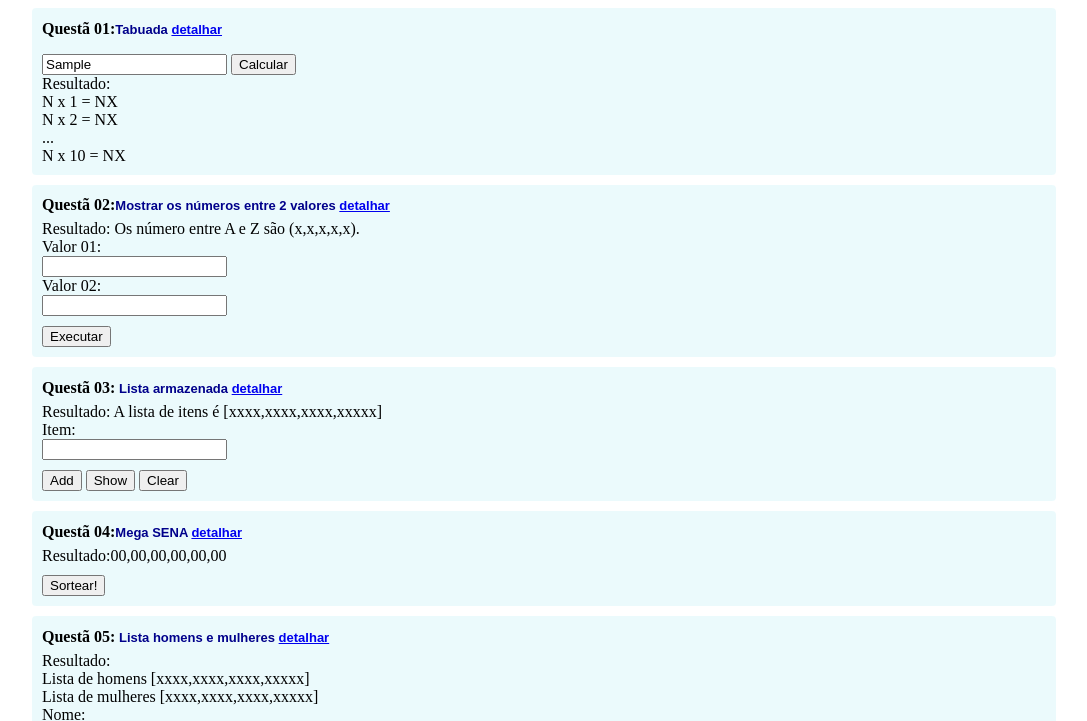
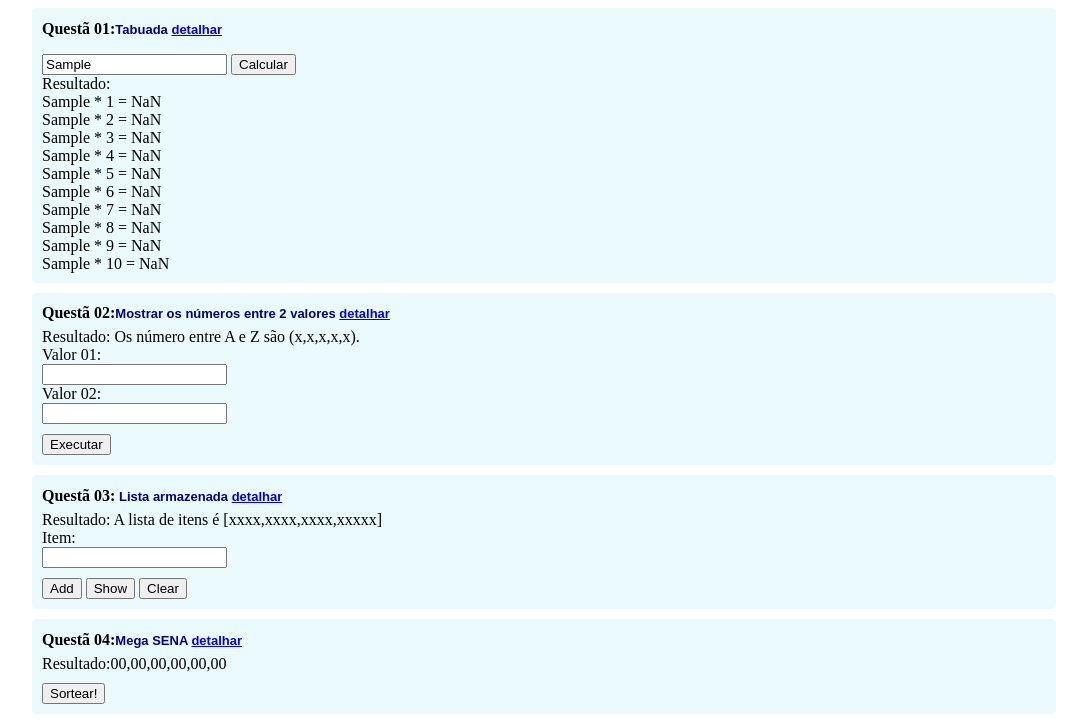
Before and after one commit to luiz87/turma-141012, a plain HTML site: page aulas/aula-0706.html in a window 1280 px wide. Both pictures are taken after typing "Sample" into the empty fields and a click on the button "Calcular". Shown: the top 721 px of the page, without its empty margins (96-1183 px from the left). Drawn offline with Linux system fonts and the light colour scheme.

Commit message:
Imprimindo o resultado da Questão 01

```diff
--- a/aulas/aula-0706.html
+++ b/aulas/aula-0706.html
@@ -107,7 +107,7 @@
             </h1>
             <input type="text" id="nuTabuada" style="display: inline">
             <input type="button" value="Calcular" onclick="tabuadaQ1()">
-            <p id="">Resultado: <br>N x 1 = NX<br>N x 2 = NX<br>...<br>N x 10 = NX<br></p>
+            <p id="resultadoQ1">Resultado: <br>N x 1 = NX<br>N x 2 = NX<br>...<br>N x 10 = NX<br></p>
         </div>
         <div class="questao">
             <h1>
@@ -190,10 +190,12 @@
             // while,for(1,2,3),do while
             // for(VARIAVEL in ARRAY) for(VARIAVEL on ARRAY)
             let cont = 1;
+            let resultado = "Resultado:<br>";
             do {
-                console.log(`${nuTabuada} * ${cont} = ${nuTabuada * cont}`);
+                resultado += `${nuTabuada} * ${cont} = ${nuTabuada * cont} <br>`;
                 cont++;
             } while (cont <= 10);
+            document.getElementById("resultadoQ1").innerHTML = resultado;
 
 
             while(cont <= 2){
```
